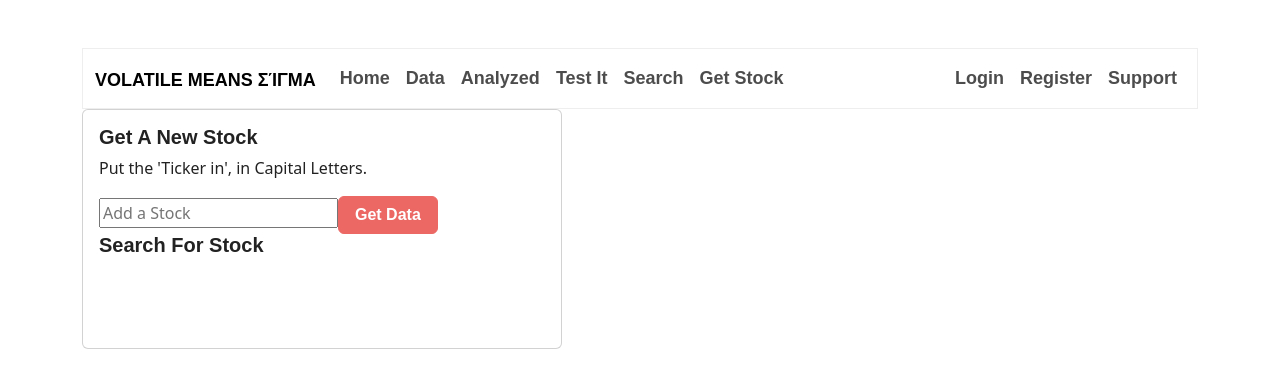
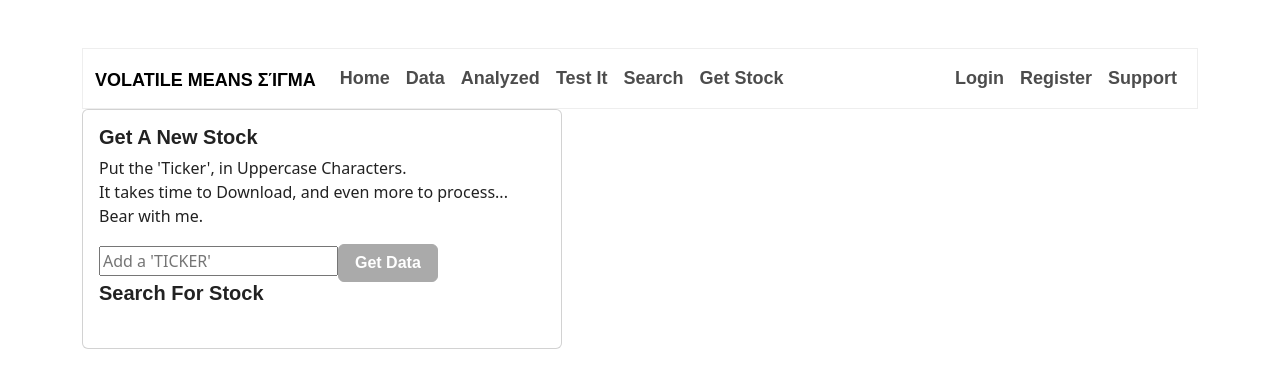
Before and after one commit to MatiStein/AppReact-volatile, a React (Create React App) app: page /find_stock in a window 1280 px wide. Shown: the top 388 px of the page. Built offline with nearby package versions, Linux system fonts and the light colour scheme; a web font is replaced by a local one.

Commit message:
email Support

```diff
--- a/src/pages/AddStockPage/AddStockPage.tsx
+++ b/src/pages/AddStockPage/AddStockPage.tsx
@@ -21,11 +21,13 @@ const AddStockPage = () => {
             <Card.Body>
                 <Card.Title>Get A New Stock</Card.Title>
                 <Card.Text>
-                    Put the 'Ticker in', in Capital Letters.
+                    Put the 'Ticker', in Uppercase Characters. <br></br>
+                    It takes time to Download,
+                    and even more to process... Bear with me.
                 </Card.Text>
                 <input onChange={(e) => { setStockTicker(e.target.value) }}
-                type="text" placeholder="Add a Stock" />
-                <Button onClick={addNewStock} variant="primary">Get Data</Button>
+                type="text" placeholder="Add a 'TICKER'" />
+                <Button onClick={addNewStock} variant="secondary">Get Data</Button>
                 <h5>{result}</h5>
             </Card.Body>
         </Card>
--- a/src/pages/AnalyzePage/components/analyzeDetails/AnalyzeDetails.tsx
+++ b/src/pages/AnalyzePage/components/analyzeDetails/AnalyzeDetails.tsx
@@ -28,6 +28,7 @@ const AnalyzeDetails = (props:{stock:string}) => {
 
         <div>
             <h2>{props.stock}</h2>
+            <h6>Function using methods 'Moving Average' & 'Standard deviation' of 30 trade days. Rating(n) is Vol = (n-1) * AvgVol</h6>
             <table>
                 <tr>
                     <th>Ticker Name</th>
--- a/src/pages/HomePage/components/TrendingBanner.tsx
+++ b/src/pages/HomePage/components/TrendingBanner.tsx
@@ -1,5 +1,5 @@
 import React from 'react'
-import  TrandingTickers  from './TrendingTickers'
+
 
 interface Props {
     CompanyName: string;
@@ -7,13 +7,10 @@ interface Props {
     Trading: number;
     LastClose: number;
     ChangePercent: number;
-
     }
 
 const TrendingBanner: React.FC<Props> = (
     { Symbol, CompanyName, Trading, LastClose, ChangePercent }) => {
-
-
 
     return (
     <div style={styles.container}>
@@ -23,7 +20,6 @@ interface Props {
         <div style={styles.price}>{LastClose}</div>
         <div style={ChangePercent > 0 ? styles.changeUp : styles.changeDown}>
             {ChangePercent} ({ChangePercent})</div>
-
     </div>
 
 )};
--- a/src/pages/SelfAnalyzePage/components/SelfAnalyzeDetails.tsx
+++ b/src/pages/SelfAnalyzePage/components/SelfAnalyzeDetails.tsx
@@ -46,9 +46,11 @@ const SelfAnalyzeDetails = (props: { stock: string }) => {
   return (
     <div>
       <h2>{props.stock}</h2>
+      <h6>Function to find dates which has Volume above the Average by Multiplier. Rating = Vol/AvgVol</h6>
       {props.stock && <div><DatesFeature fromDateSetter={fromDateHandler} addMultiplierFilter={true}
         toDateSetter={toDateHandler} multiplierSetter={multiplierHandler} />
         <button onClick={() => { sendSelfAnalyzeData() }}>Submit</button></div>}
+
 
       {selfAnalyzedStocks?.stockDays?.length > 0 && <table>
         <tr>
--- a/src/pages/SupportPage/SendEmail.tsx
+++ b/src/pages/SupportPage/SendEmail.tsx
@@ -11,7 +11,7 @@ export default function Support() {
         const Subject = form.elements.namedItem("Subject") as HTMLInputElement;
         const Message = form.elements.namedItem("Message here:") as HTMLTextAreaElement;
 
-        emailjs.sendForm('Gmail', 'service_gmail', form, '9ANcvcju7Lm765Kyg')
+        emailjs.sendForm('service_rynqrmq', 'template_ejceal7', form, '9ANcvcju7Lm765Kyg')
         .then((response) => {
             console.log('Email successfully sent!');
         })
@@ -28,16 +28,16 @@ export default function Support() {
             <form onSubmit={SendEmail} action="#">
                     <div className="row pt-5 mx-auto">
                         <div className="col-8 form-group mx-auto">
-                            <input type="text" className="form-control" placeholder="Name" name="Name" />
+                            <input type="text" className="form-control" placeholder="Name" name="name" />
                         </div>
                         <div className="col-8 form-group pt-2 mx-auto">
                             <input type="email" className="form-control" placeholder="Email Address" name="email" />
                         </div>
                         <div className="col-8 form-group pt-2 mx-auto">
-                            <input type="text" className="form-control" placeholder="Subject" name="Subject" />
+                            <input type="text" className="form-control" placeholder="Subject" name="subject" />
                         </div>
                         <div className="col-8 form-group pt-2 mx-auto">
-                            <textarea className="form-control" id="" cols={30} rows= {8} placeholder="Your message" name="Message here:"></textarea>
+                            <textarea className="form-control" id="" cols={30} rows= {8} placeholder="Your message" name="message"></textarea>
                         </div>
                         <div className="col-8 pt-3 mx-auto">
                             <input type="submit" className="btn btn-info" value="Send Message"></input>
```
Also changed, not shown: bootstrapPagination.txt (added), bootstrapTable.txt (added). Lines whose indentation alone changed are shown as unchanged.
